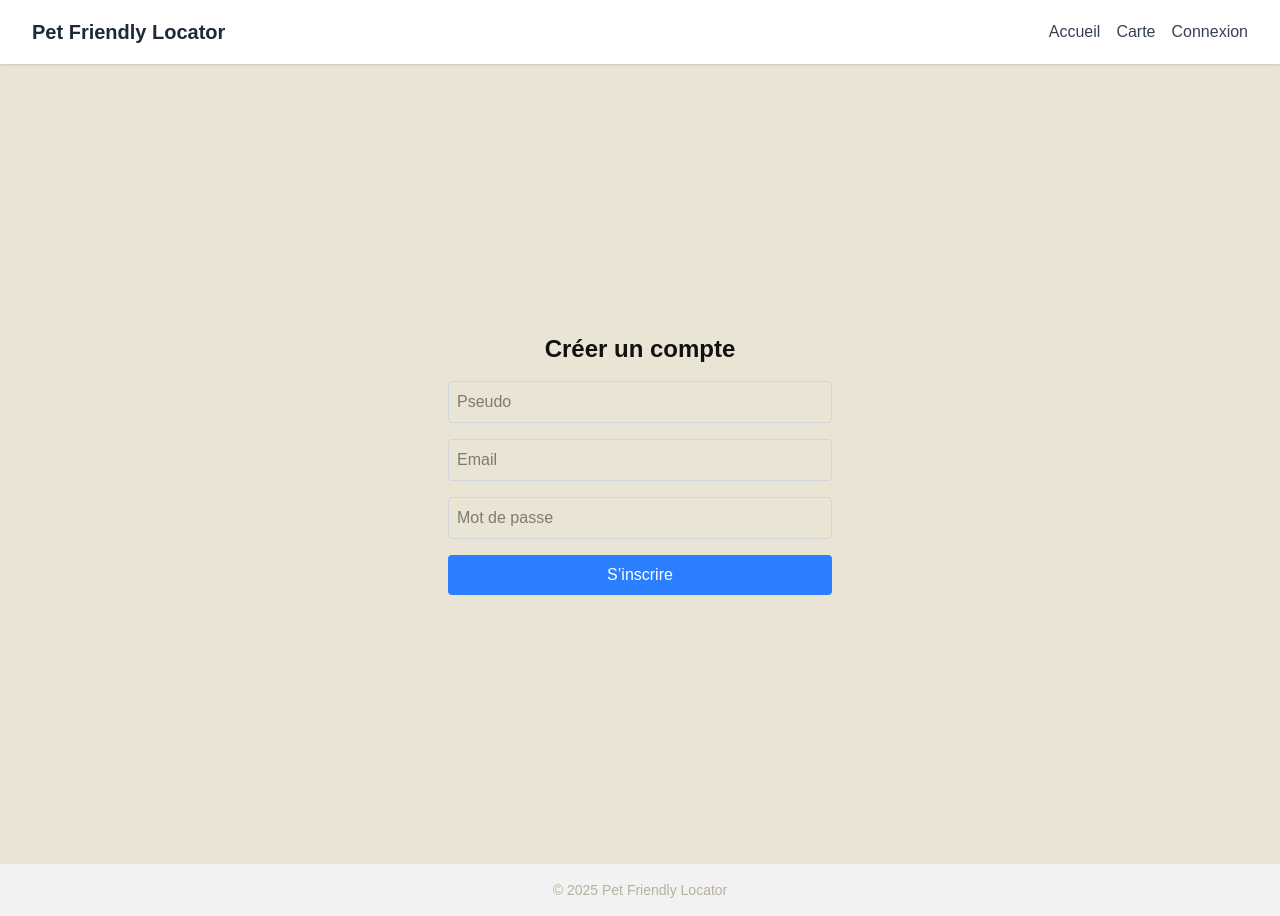
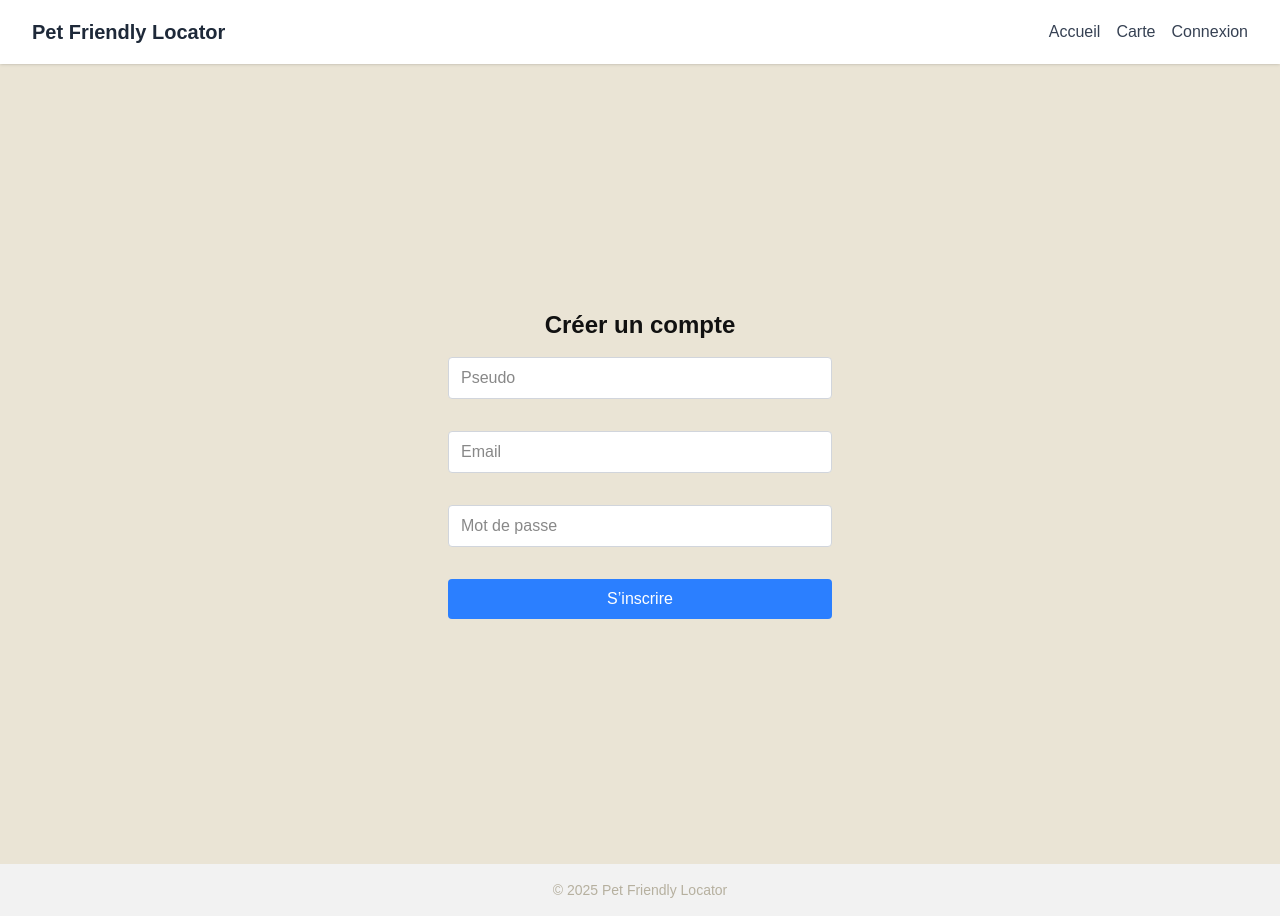
Before and after one commit to periicles/petfriendlylocator, a Next.js app: page /register in a window 1280 px wide. Built offline with nearby package versions, Linux system fonts and the light colour scheme; no server answers.

Commit message:
refacor: updated register style

```diff
--- a/src/app/register/page.tsx
+++ b/src/app/register/page.tsx
@@ -35,7 +35,7 @@ export default function RegisterPage() {
           placeholder="Pseudo"
           value={pseudo}
           onChange={(e) => setPseudo(e.target.value)}
-          className="p-2 border border-gray-300 rounded"
+          className="w-full mb-4 px-3 py-2 border border-gray-300 rounded bg-white focus:outline-none focus:ring-2 focus:ring-[var(--vintage-taupe)]"
           required
         />
         <input
@@ -43,7 +43,7 @@ export default function RegisterPage() {
           placeholder="Email"
           value={email}
           onChange={(e) => setEmail(e.target.value)}
-          className="p-2 border border-gray-300 rounded"
+          className="w-full mb-4 px-3 py-2 border border-gray-300 rounded bg-white focus:outline-none focus:ring-2 focus:ring-[var(--vintage-taupe)]"
           required
         />
         <input
@@ -51,7 +51,7 @@ export default function RegisterPage() {
           placeholder="Mot de passe"
           value={password}
           onChange={(e) => setPassword(e.target.value)}
-          className="p-2 border border-gray-300 rounded"
+          className="w-full mb-4 px-3 py-2 border border-gray-300 rounded bg-white focus:outline-none focus:ring-2 focus:ring-[var(--vintage-taupe)]"
           required
         />
         <button type="submit" className="bg-blue-500 text-white p-2 rounded hover:bg-blue-600">
```
